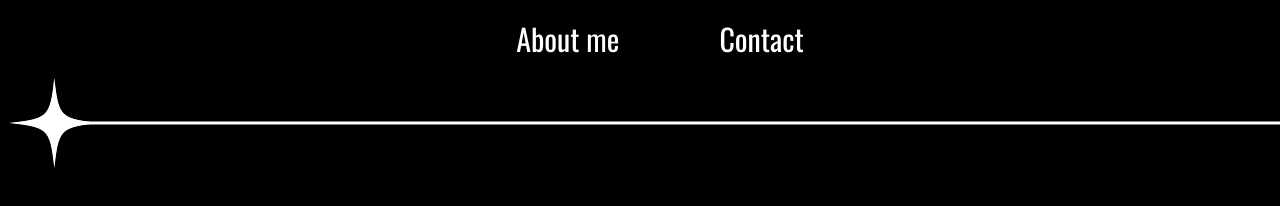
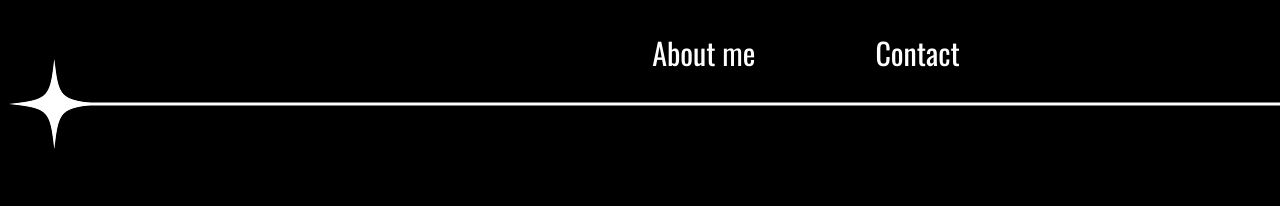
Before and after one commit to front-end-fundamentals-2025/fef-portfolio-patkanybazis, a plain HTML site: page index.html in a window 1280 px wide. Shown: the top 206 px of the page. Drawn offline with nearby package versions, Linux system fonts and the light colour scheme.

Commit message:
menu line positioned

```diff
--- a/css/main.css
+++ b/css/main.css
@@ -19,9 +19,28 @@ a {
   color: white;
 }
 
+.header-container {
+  text-align: center;
+  position: relative;
+}
+
+.image-container {
+  position: relative;
+  display: inline-block;
+}
+
 .menu {
-  display: flex; /*items in one line*/
+  display: flex;
   justify-content: center;
+  margin: 0;
+  padding: 0;
+  position: absolute;
+  top: 20%;
+  left: 50%;
+  transform: translateX(-50%);
+  display: flex;
+  transform: translateX(-50%);
+  gap: 20px;
 }
 
 .menu li {
@@ -37,5 +56,7 @@ a {
   width: auto;
   height: auto;
   display: block;
-  margin: 0 auto;
+  margin: 20px auto 0;
+  position: relative;
+  top: 30px;
 }
--- a/index.html
+++ b/index.html
@@ -14,7 +14,8 @@
   </head>
 
   <body>
-    <header>
+    <header class="header-container">
+      <div class="image-container">
         <nav>
           <ul class="menu">
             <a href="#"> <li>About me</li> </a>
@@ -22,6 +23,7 @@
           </ul>
         </nav>
         <img src="img/star-menu.png" alt="line" class="line" />
+      </div>
     </header>
     <main></main>
     <footer></footer>
```
Lines whose indentation alone changed are shown as unchanged.
